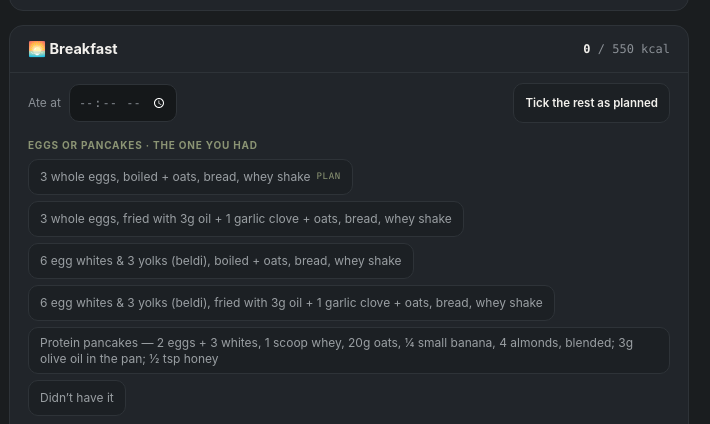
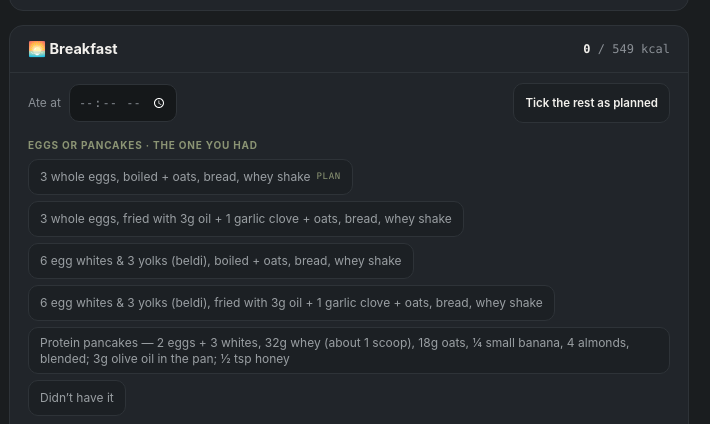
Before and after one commit to chaouielmehdi/health-tracking, a plain HTML site: page checkin.html in a window 1280 px wide. Shown: the part 1139-1563 px from the top of the page, 291-1001 px from the left. Drawn offline with Linux system fonts and the light colour scheme.

Commit message:
menu: whey is now Hydropure (32g breakfast, 48g evening)
- Every whey item uses whey-hydropure-100g, weighed in grams: 32g with
  breakfast and in the pancakes, 48g in the evening — the same protein
  as before (62.6g a day).
- Hydropure carries a little more carbs and fat per gram of protein, so
  oats go 20g -> 18g and walnuts 10g -> 9g. Rest day: 1,806 kcal,
  146.5g protein, 129g carbs, 83.6g fat, fiber 26g. The default eggs and
  the pancakes stay in band on every day type and lunch.
- menu.html / checkin.html know the Hydropure scoop (35.8g); the check-in
  shows "≈ 0.9 scoop" hints, maps an old draft's whey row onto the new
  whey, and still matches a pick saved under an option's old wording
  when only its details after " — " changed.

Co-Authored-By: Claude Opus 5.5 <noreply@anthropic.com>
Claude-Session: https://claude.ai/code/session_01RNZGtwnX8p5foe76SNx9Zk

```diff
--- a/checkin.html
+++ b/checkin.html
@@ -238,14 +238,14 @@
 let MENU = null, FOODS = null, RULES = null;
 
 // most foods are stored per 100g; these are per serving
-const BASIS = {'whey-iso100-30g':30,'whey-iso100-100g':100,'egg':58,'egg-beldi':43,
+const BASIS = {'whey-iso100-30g':30,'whey-iso100-100g':100,'whey-hydropure-scoop':35.8,'whey-hydropure-100g':100,'egg':58,'egg-beldi':43,
   'water-sidi-ali':1000,'water-ciel':1000,'water-ghayt':1000,'water-aquafina':1000,
   'now-vitamin-d3-k2':1,'grassberg-omega3-premium':1};
 const ML = ['mint-tea','black-coffee','water-sidi-ali','water-ciel','water-ghayt','water-aquafina'];
 const CAPS = ['now-vitamin-d3-k2','grassberg-omega3-premium'];
 // grams per piece, for the "≈ 3 eggs" hints
 const PIECE = {'egg':[58,'egg','eggs'],'egg-beldi':[43,'egg','eggs'],'egg-white':[29,'white','whites'],'egg-yolk':[14,'yolk','yolks'],
-  'whey-iso100-30g':[30,'scoop','scoops'],'banana':[120,'banana','bananas'],'dates':[8,'date','dates'],'kiwi':[80,'kiwi','kiwis'],
+  'whey-iso100-30g':[30,'scoop','scoops'],'whey-hydropure-100g':[35.8,'scoop','scoops'],'whey-hydropure-scoop':[35.8,'scoop','scoops'],'banana':[120,'banana','bananas'],'dates':[8,'date','dates'],'kiwi':[80,'kiwi','kiwis'],
   'raib':[200,'portion','portions'],'raib-sweet':[200,'portion','portions'],'jaouda-perly-nature':[85,'cup','cups'],'black-coffee':[100,'cup','cups'],
   'sugar-white':[4,'tsp','tsp'],'salt-iodized':[6,'tsp','tsp'],'honey':[7,'tsp','tsp'],'almonds':[1.2,'almond','almonds'],'garlic':[3,'clove','cloves'],'mint-tea':[200,'glass','glasses']};
 const TIMED = {breakfast:1,lunch:1,dinner:1,earned:1};
@@ -354,7 +354,7 @@ function foldOldBreakfast(b, old){
   const c=eggChoice(); if(!c) return;
   b.choices=b.choices||{};
   let cs=b.choices.eggPrep;
-  const holds=i=>optItems(c.options[i]).some(x=>OLD_BF_ROWS.includes(x.food));
+  const holds=i=>optItems(c.options[i]).some(x=>OLD_BF_ROWS.includes(x.food) || /^whey-/.test(x.food));
   if(!cs || cs.opt==null || !holds(cs.opt)){
     // bread/oats/whey ticked without eggs: keep them under the first egg option with the eggs at 0
     if(!old.some(s=>s&&s.on) || !holds(0)) return;
@@ -362,7 +362,7 @@ function foldOldBreakfast(b, old){
     cs=b.choices.eggPrep={opt:0, label:c.options[0].label, qtys:{0:q}};
   }
   const its=optItems(c.options[cs.opt]), q=Object.assign({}, (cs.qtys||{})[cs.opt]);
-  OLD_BF_ROWS.forEach((food,i)=>{ const j=its.findIndex(x=>x.food===food), s=old[i]; if(j<0) return;
+  OLD_BF_ROWS.forEach((food,i)=>{ const j=its.findIndex(x=>x.food===food || (i===2 && /^whey-/.test(x.food))), s=old[i]; if(j<0) return;
     if(!s || !s.on) q[j]=0; else if(s.qty!=null) q[j]=s.qty; });
   cs.qtys=cs.qtys||{}; cs.qtys[cs.opt]=q;
 }
@@ -372,6 +372,8 @@ function normalize(st){
     const cs=st.meals[k] && st.meals[k].choices && st.meals[k].choices[c.id];
     if(!cs || cs.opt==null) return;
     let idx = cs.label!=null ? c.options.findIndex(o=>o.label===cs.label) : -1;
+    // an option whose details were reworded keeps its name before " — " ("Protein pancakes — …"): match on that name when only one option has it, with the amounts back to plan
+    if(idx<0 && cs.label!=null && cs.label.includes(' — ')){ const head=cs.label.split(' — ')[0], hits=c.options.map((o,i)=>o.label.split(' — ')[0]===head?i:-1).filter(i=>i>=0); if(hits.length===1){ idx=hits[0]; cs.qtys={}; } }
     // v2 saves had no labels; their dairy "Didn't have it" sat at index 3, before the sweet raib options existed
     if(idx<0 && st.v===2 && c.id==='dairy' && cs.opt===3) idx=c.options.length-1;
     // only label-less (v2) saves fall back to the old position; a labelled pick whose option is gone reads as not filled
--- a/data/menu.json
+++ b/data/menu.json
@@ -1,7 +1,7 @@
 {
   "meta": {
-    "updated": "2026-11-04",
-    "note": "Standard menu — one CORE eaten identically every day (= the Rest day), plus an EARNED BLOCK added only after the activity actually happened. Protein and fat stay the same across all three modes; only carbs move, and every mode runs the same ~300 kcal deficit. Lunch comes with a small starch (rice, or bread on days you accept bread twice). Kefta is counted as 80/20 and cooks the vegetables in its own fat; chicken brings its own 10g of oil. Coffee is unsweetened and the tea takes ½ tsp of sugar. All salt is iodized: about ½ tsp (3g) a day for cooking and the table. Breakfast can be eggs with oats, bread and a whey shake, or protein pancakes sized to the same macros."
+    "updated": "2026-11-20",
+    "note": "Standard menu — one CORE eaten identically every day (= the Rest day), plus an EARNED BLOCK added only after the activity actually happened. Protein and fat stay the same across all three modes; only carbs move, and every mode runs the same ~300 kcal deficit. Lunch comes with a small starch (rice, or bread on days you accept bread twice). Kefta is counted as 80/20 and cooks the vegetables in its own fat; chicken brings its own 10g of oil. Coffee is unsweetened and the tea takes ½ tsp of sugar. All salt is iodized: about ½ tsp (3g) a day for cooking and the table. Breakfast can be eggs with oats, bread and a whey shake, or protein pancakes sized to the same macros. The whey is Nutrabolics Hydropure, weighed in grams: 32g at breakfast (about 1 scoop) and 48g in the evening (about 1⅓ scoops)."
   },
   "targets": {
     "rest": {
@@ -122,15 +122,15 @@
                 },
                 {
                   "food": "oats",
-                  "qty": 20
+                  "qty": 18
                 },
                 {
                   "food": "khobz-complet",
                   "qty": 25
                 },
                 {
-                  "food": "whey-iso100-30g",
-                  "qty": 30
+                  "food": "whey-hydropure-100g",
+                  "qty": 32
                 }
               ]
             },
@@ -151,15 +151,15 @@
                 },
                 {
                   "food": "oats",
-                  "qty": 20
+                  "qty": 18
                 },
                 {
                   "food": "khobz-complet",
                   "qty": 25
                 },
                 {
-                  "food": "whey-iso100-30g",
-                  "qty": 30
+                  "food": "whey-hydropure-100g",
+                  "qty": 32
                 }
               ]
             },
@@ -176,15 +176,15 @@
                 },
                 {
                   "food": "oats",
-                  "qty": 20
+                  "qty": 18
                 },
                 {
                   "food": "khobz-complet",
                   "qty": 25
                 },
                 {
-                  "food": "whey-iso100-30g",
-                  "qty": 30
+                  "food": "whey-hydropure-100g",
+                  "qty": 32
                 }
               ]
             },
@@ -209,20 +209,20 @@
                 },
                 {
                   "food": "oats",
-                  "qty": 20
+                  "qty": 18
                 },
                 {
                   "food": "khobz-complet",
                   "qty": 25
                 },
                 {
-                  "food": "whey-iso100-30g",
-                  "qty": 30
+                  "food": "whey-hydropure-100g",
+                  "qty": 32
                 }
               ]
             },
             {
-              "label": "Protein pancakes — 2 eggs + 3 whites, 1 scoop whey, 20g oats, ¼ small banana, 4 almonds, blended; 3g olive oil in the pan; ½ tsp honey",
+              "label": "Protein pancakes — 2 eggs + 3 whites, 32g whey (about 1 scoop), 18g oats, ¼ small banana, 4 almonds, blended; 3g olive oil in the pan; ½ tsp honey",
               "items": [
                 {
                   "food": "egg",
@@ -233,12 +233,12 @@
                   "qty": 87
                 },
                 {
-                  "food": "whey-iso100-30g",
-                  "qty": 30
+                  "food": "whey-hydropure-100g",
+                  "qty": 32
                 },
                 {
                   "food": "oats",
-                  "qty": 20
+                  "qty": 18
                 },
                 {
                   "food": "banana",
@@ -575,7 +575,7 @@
         {
           "label": "Walnuts",
           "food": "walnuts",
-          "qty": 10
+          "qty": 9
         },
         {
           "label": "Cashews",
@@ -594,8 +594,8 @@
         },
         {
           "label": "Whey protein",
-          "food": "whey-iso100-30g",
-          "qty": 45
+          "food": "whey-hydropure-100g",
+          "qty": 48
         }
       ]
     },
```
Also changed, not shown: menu.html (+1 -1 lines).
